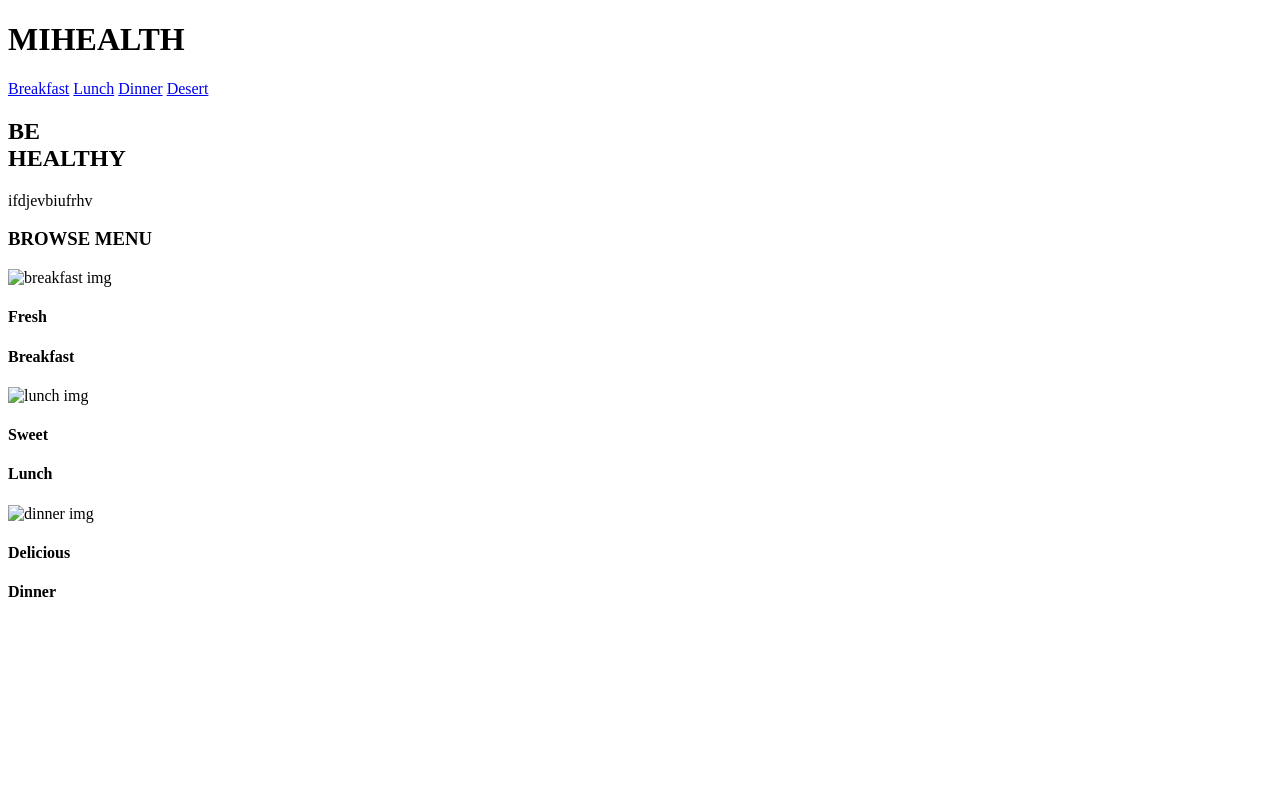
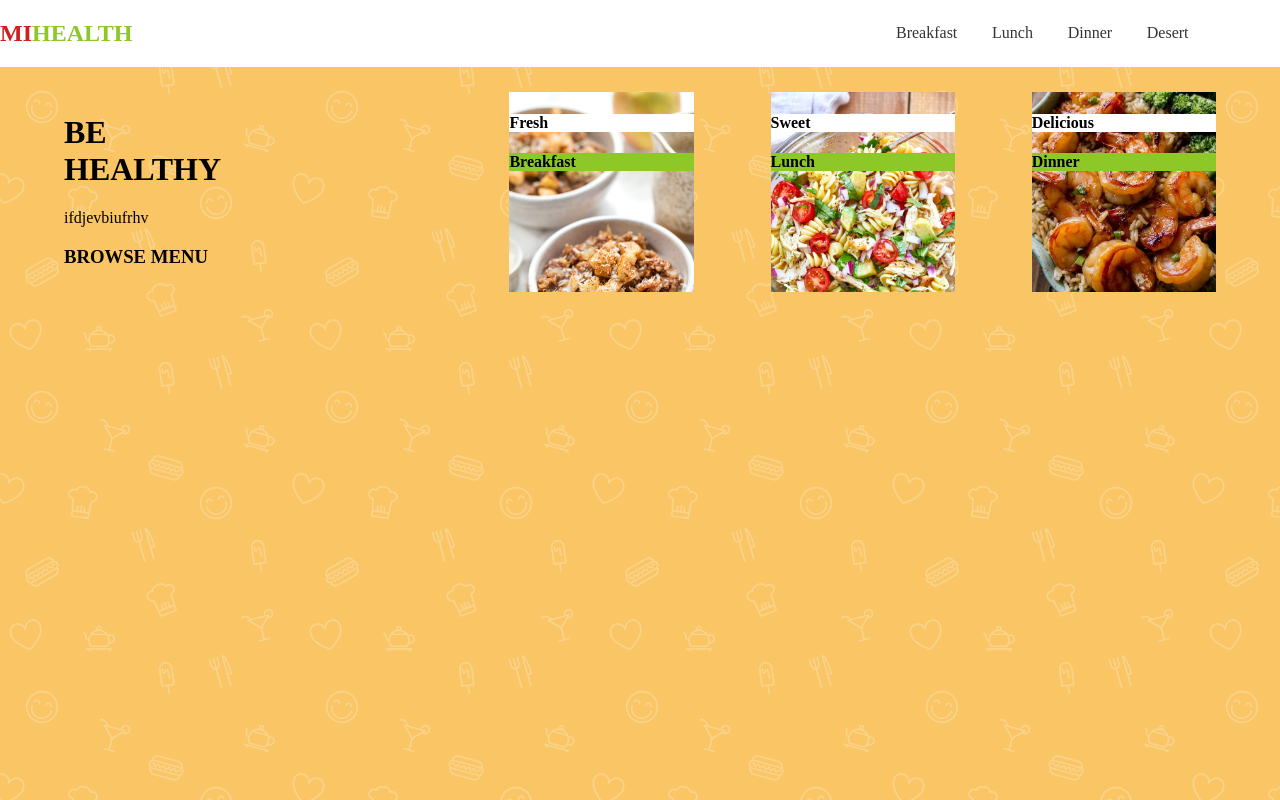
Before and after one commit to TavernKinder/Project-MiHealth, a plain HTML site: page index.html in a window 1280 px wide. Drawn offline with Linux system fonts and the light colour scheme.

Commit message:
Ajusted website skeleton and added CSS

```diff
--- a/index.html
+++ b/index.html
@@ -7,33 +7,32 @@
     <title>Document</title>
 </head>
 <body>
-    <div>
-        <h1>MIHEALTH</h1>
-        <span>
-        <a href="#">Breakfast</a>
-        <a href="#">Lunch</a>
-        <a href="#">Dinner</a>
-        <a href="#">Desert</a>
-        </span>
-    <div>
-    <div>
-        <span>
-        <h2>BE <br>HEALTHY</h2>
+    <header>
+        <a href="index.html">
+            <h2><span class="logoRed">MI</span><span class="logoGreen">HEALTH</span></h2>
+        </a>
+        <nav>
+            <a href="#">Breakfast</a>
+            <a href="#">Lunch</a>
+            <a href="#">Dinner</a>
+            <a href="#">Desert</a>
+        </nav>
+    </header>
+    <div class="menuContainer">
+        <span class="introText">
+        <h1>BE <br>HEALTHY</h1>
         <p>ifdjevbiufrhv</p>
         <h3>BROWSE MENU</h3>
         </span>
-        <span>
-        <img src="" alt="breakfast img">
+        <span class="recipieBreakfast recipieBox">
         <h4 class="buzzword">Fresh</h4>
         <h4 class="meal">Breakfast</h4>
         </span>
-        <span>
-        <img src="" alt="lunch img">
+        <span class="recipieLunch recipieBox">
         <h4 class="buzzword">Sweet</h4>
         <h4 class="meal">Lunch</h4>
         </span>
-        <span>
-        <img src="" alt="dinner img">
+        <span class="recipieDinner recipieBox">
         <h4 class="buzzword">Delicious</h4>
         <h4 class="meal">Dinner</h4>
         </span>
--- a/styles.css
+++ b/styles.css
@@ -1,6 +1,70 @@
-.buzzword{
+:root {
+    --brand-red: #ce2020;
+    --brand-green: #8dc728;
+}
+/* Global styles */
+html, body{
+    padding:0;
+    margin:0;
+}
+body{
+    background-image: url('img/background.webp');
+}
+/* Header styles */
+header{
+    background-color: white;
+    display: flex;
+    align-items: center;
+    justify-content: space-between;
+}
+a   {
+    text-decoration: none;
+}
+header nav{
+    align-items:right;
+    width:30%;
+}
+header nav a{
+    color:#333333;
+    padding-right: 8%;
+}
+/* Logo Class styles */
+.logoRed{
+    color: var(--brand-red);
+}
+.logoGreen{
+    color: var(--brand-green);
+}
+/* Content Class styles */
+.menuContainer{
+    display: flex;
+    flex-wrap: wrap;
+    justify-content: space-around;
+    padding: 2%;
+}
+.introText{
+    width: 30%;
+    margin-bottom: 2%;
+}
+.recipieBox{
+    background-size: cover;
+    scale:fit;
+    width: 15%;
+    height: 200px;
 
 }
+.recipieBreakfast {
+    background-image: url('../img/apple-breakfast-quinoa-7.jpg');
+}
+.recipieLunch {
+    background-image: url('img/pasta-salad-recipe-for-lunch.jpg');
+}
+.recipieDinner {
+    background-image: url('img/Screenshot_208.jpg');
+}
+.buzzword{
+    background-color: white;
+}
 .meal{
-
+    background-color: var(--brand-green);
 }
```
Also changed, not shown: img/background.webp (added).
